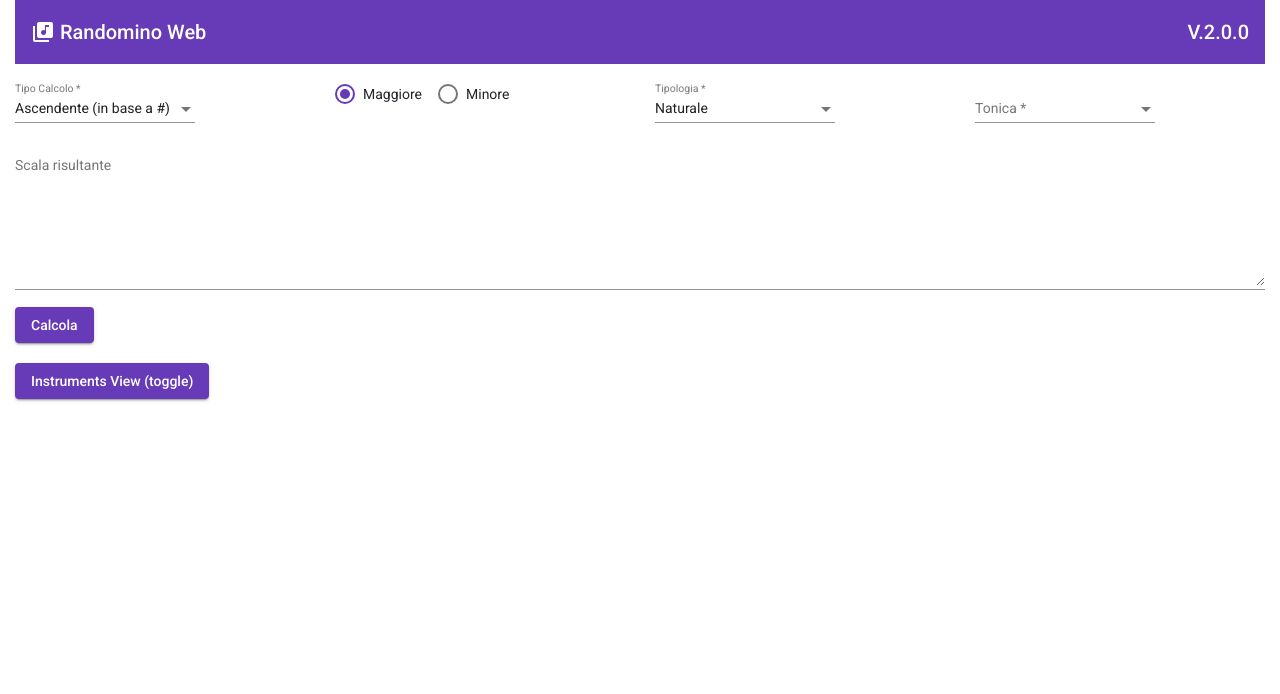
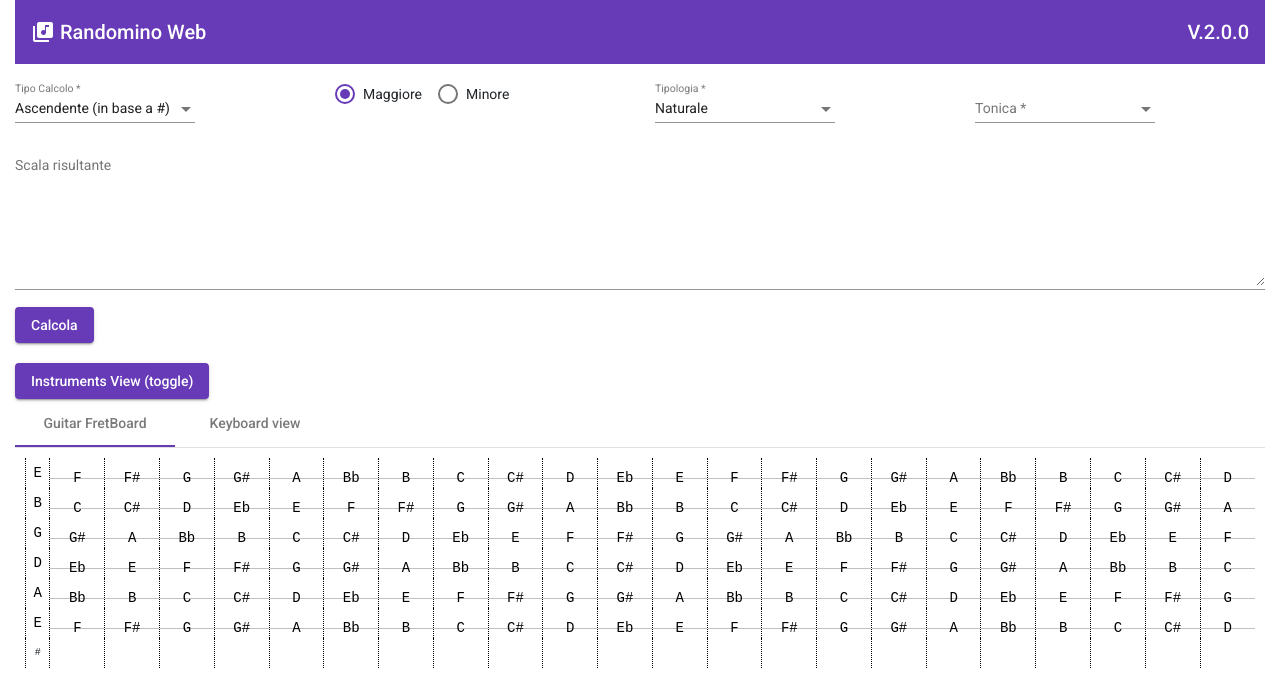
Before and after one commit to pietrogabba/RandominoWeb, an Angular app: page / in a window 1280 px wide. Shown: the top 694 px of the page. Built offline with nearby package versions, Linux system fonts and the light colour scheme.

Commit message:
FretBoard migliorata con nomi note

```diff
--- a/src/app/app.component.ts
+++ b/src/app/app.component.ts
@@ -22,7 +22,7 @@ export class AppComponent {
   tonicNotes: Array<string>;
   scaleTypes: SelectOptionModel[];
   calculatedScaleArray: string[];
-  instrumentsView: boolean = false;
+  instrumentsView: boolean = true;
 
   constructor(private tonalityCalcService: TonalityCalculatorService, fb: FormBuilder)
   {
--- a/src/app/diagram-view/guitar-fret-board/guitar-fret-board.component.html
+++ b/src/app/diagram-view/guitar-fret-board/guitar-fret-board.component.html
@@ -1,177 +1,177 @@
 <table class="guitarDiagram">
     <tr>
-        <td><app-open-string #apopennote note="E"></app-open-string></td>
+        <td class="nut"><app-open-string #apopennote note="E"></app-open-string></td>
         <td><app-guitar-fret #apfret fretNote="F"></app-guitar-fret></td>
-        <td><app-guitar-fret #apfret fretNote="F#;Gb"></app-guitar-fret></td>
+        <td><app-guitar-fret #apfret fretNote="F#;Gb" fretNoteView="F#"></app-guitar-fret></td>
         <td><app-guitar-fret #apfret fretNote="G"></app-guitar-fret></td>
-        <td><app-guitar-fret #apfret fretNote="G#;Ab"></app-guitar-fret></td>
+        <td><app-guitar-fret #apfret fretNote="G#;Ab" fretNoteView="G#"></app-guitar-fret></td>
         <td><app-guitar-fret #apfret fretNote="A"></app-guitar-fret></td>
-        <td><app-guitar-fret #apfret fretNote="Bb;A#"></app-guitar-fret></td>
+        <td><app-guitar-fret #apfret fretNote="Bb;A#" fretNoteView="Bb"></app-guitar-fret></td>
         <td><app-guitar-fret #apfret fretNote="B"></app-guitar-fret></td>
         <td><app-guitar-fret #apfret fretNote="C"></app-guitar-fret></td>
-        <td><app-guitar-fret #apfret fretNote="C#;Db"></app-guitar-fret></td>
+        <td><app-guitar-fret #apfret fretNote="C#;Db" fretNoteView="C#"></app-guitar-fret></td>
         <td><app-guitar-fret #apfret fretNote="D"></app-guitar-fret></td>
-        <td><app-guitar-fret #apfret fretNote="Eb;D#"></app-guitar-fret></td>
+        <td><app-guitar-fret #apfret fretNote="Eb;D#" fretNoteView="Eb"></app-guitar-fret></td>
         <td><app-guitar-fret #apfret fretNote="E"></app-guitar-fret></td>
         <td><app-guitar-fret #apfret fretNote="F"></app-guitar-fret></td>
-        <td><app-guitar-fret #apfret fretNote="F#;Gb"></app-guitar-fret></td>
+        <td><app-guitar-fret #apfret fretNote="F#;Gb" fretNoteView="F#"></app-guitar-fret></td>
         <td><app-guitar-fret #apfret fretNote="G"></app-guitar-fret></td>
-        <td><app-guitar-fret #apfret fretNote="G#;Ab"></app-guitar-fret></td>
+        <td><app-guitar-fret #apfret fretNote="G#;Ab" fretNoteView="G#"></app-guitar-fret></td>
         <td><app-guitar-fret #apfret fretNote="A"></app-guitar-fret></td>
-        <td><app-guitar-fret #apfret fretNote="Bb;A#"></app-guitar-fret></td>
+        <td><app-guitar-fret #apfret fretNote="Bb;A#" fretNoteView="Bb"></app-guitar-fret></td>
         <td><app-guitar-fret #apfret fretNote="B"></app-guitar-fret></td>
         <td><app-guitar-fret #apfret fretNote="C"></app-guitar-fret></td>
-        <td><app-guitar-fret #apfret fretNote="C#;Db"></app-guitar-fret></td>
+        <td><app-guitar-fret #apfret fretNote="C#;Db" fretNoteView="C#"></app-guitar-fret></td>
         <td><app-guitar-fret #apfret fretNote="D"></app-guitar-fret></td>
     </tr>
     <tr>
-        <td><app-open-string #apopennote note="B"></app-open-string></td>
+        <td class="nut"><app-open-string #apopennote note="B"></app-open-string></td>
         <td><app-guitar-fret #apfret fretNote="C"></app-guitar-fret></td>
-        <td><app-guitar-fret #apfret fretNote="C#;Db"></app-guitar-fret></td>
+        <td><app-guitar-fret #apfret fretNote="C#;Db" fretNoteView="C#"></app-guitar-fret></td>
         <td><app-guitar-fret #apfret fretNote="D"></app-guitar-fret></td>
-        <td><app-guitar-fret #apfret fretNote="Eb;D#"></app-guitar-fret></td>
+        <td><app-guitar-fret #apfret fretNote="Eb;D#" fretNoteView="Eb"></app-guitar-fret></td>
         <td><app-guitar-fret #apfret fretNote="E"></app-guitar-fret></td>
         <td><app-guitar-fret #apfret fretNote="F"></app-guitar-fret></td>
-        <td><app-guitar-fret #apfret fretNote="F#;Gb"></app-guitar-fret></td>
+        <td><app-guitar-fret #apfret fretNote="F#;Gb" fretNoteView="F#"></app-guitar-fret></td>
         <td><app-guitar-fret #apfret fretNote="G"></app-guitar-fret></td>
-        <td><app-guitar-fret #apfret fretNote="G#;Ab"></app-guitar-fret></td>
+        <td><app-guitar-fret #apfret fretNote="G#;Ab" fretNoteView="G#"></app-guitar-fret></td>
         <td><app-guitar-fret #apfret fretNote="A"></app-guitar-fret></td>
-        <td><app-guitar-fret #apfret fretNote="Bb;A#"></app-guitar-fret></td>
+        <td><app-guitar-fret #apfret fretNote="Bb;A#" fretNoteView="Bb"></app-guitar-fret></td>
         <td><app-guitar-fret #apfret fretNote="B"></app-guitar-fret></td>
         <td><app-guitar-fret #apfret fretNote="C"></app-guitar-fret></td>
-        <td><app-guitar-fret #apfret fretNote="C#;Db"></app-guitar-fret></td>
+        <td><app-guitar-fret #apfret fretNote="C#;Db" fretNoteView="C#"></app-guitar-fret></td>
         <td><app-guitar-fret #apfret fretNote="D"></app-guitar-fret></td>
-        <td><app-guitar-fret #apfret fretNote="Eb;D#"></app-guitar-fret></td>
+        <td><app-guitar-fret #apfret fretNote="Eb;D#" fretNoteView="Eb"></app-guitar-fret></td>
         <td><app-guitar-fret #apfret fretNote="E"></app-guitar-fret></td>
         <td><app-guitar-fret #apfret fretNote="F"></app-guitar-fret></td>
-        <td><app-guitar-fret #apfret fretNote="F#;Gb"></app-guitar-fret></td>
+        <td><app-guitar-fret #apfret fretNote="F#;Gb" fretNoteView="F#"></app-guitar-fret></td>
         <td><app-guitar-fret #apfret fretNote="G"></app-guitar-fret></td>
-        <td><app-guitar-fret #apfret fretNote="G#;Ab"></app-guitar-fret></td>
+        <td><app-guitar-fret #apfret fretNote="G#;Ab" fretNoteView="G#"></app-guitar-fret></td>
         <td><app-guitar-fret #apfret fretNote="A"></app-guitar-fret></td>
     </tr>
     <tr>
-        <td><app-open-string #apopennote note="G"></app-open-string></td>
-        <td><app-guitar-fret #apfret fretNote="G#;Ab"></app-guitar-fret></td>
+        <td class="nut"><app-open-string #apopennote note="G"></app-open-string></td>
+        <td><app-guitar-fret #apfret fretNote="G#;Ab" fretNoteView="G#"></app-guitar-fret></td>
         <td><app-guitar-fret #apfret fretNote="A"></app-guitar-fret></td>
-        <td><app-guitar-fret #apfret fretNote="Bb;A#"></app-guitar-fret></td>
+        <td><app-guitar-fret #apfret fretNote="Bb;A#" fretNoteView="Bb"></app-guitar-fret></td>
         <td><app-guitar-fret #apfret fretNote="B"></app-guitar-fret></td>
         <td><app-guitar-fret #apfret fretNote="C"></app-guitar-fret></td>
-        <td><app-guitar-fret #apfret fretNote="C#;Db"></app-guitar-fret></td>
+        <td><app-guitar-fret #apfret fretNote="C#;Db" fretNoteView="C#"></app-guitar-fret></td>
         <td><app-guitar-fret #apfret fretNote="D"></app-guitar-fret></td>
-        <td><app-guitar-fret #apfret fretNote="Eb;D#"></app-guitar-fret></td>
+        <td><app-guitar-fret #apfret fretNote="Eb;D#" fretNoteView="Eb"></app-guitar-fret></td>
         <td><app-guitar-fret #apfret fretNote="E"></app-guitar-fret></td>
         <td><app-guitar-fret #apfret fretNote="F"></app-guitar-fret></td>
-        <td><app-guitar-fret #apfret fretNote="F#;Gb"></app-guitar-fret></td>
+        <td><app-guitar-fret #apfret fretNote="F#;Gb" fretNoteView="F#"></app-guitar-fret></td>
         <td><app-guitar-fret #apfret fretNote="G"></app-guitar-fret></td>
-        <td><app-guitar-fret #apfret fretNote="G#;Ab"></app-guitar-fret></td>
+        <td><app-guitar-fret #apfret fretNote="G#;Ab" fretNoteView="G#"></app-guitar-fret></td>
         <td><app-guitar-fret #apfret fretNote="A"></app-guitar-fret></td>
-        <td><app-guitar-fret #apfret fretNote="Bb;A#"></app-guitar-fret></td>
+        <td><app-guitar-fret #apfret fretNote="Bb;A#" fretNoteView="Bb"></app-guitar-fret></td>
         <td><app-guitar-fret #apfret fretNote="B"></app-guitar-fret></td>
         <td><app-guitar-fret #apfret fretNote="C"></app-guitar-fret></td>
-        <td><app-guitar-fret #apfret fretNote="C#;Db"></app-guitar-fret></td>
+        <td><app-guitar-fret #apfret fretNote="C#;Db" fretNoteView="C#"></app-guitar-fret></td>
         <td><app-guitar-fret #apfret fretNote="D"></app-guitar-fret></td>
-        <td><app-guitar-fret #apfret fretNote="Eb;D#"></app-guitar-fret></td>
+        <td><app-guitar-fret #apfret fretNote="Eb;D#" fretNoteView="Eb"></app-guitar-fret></td>
         <td><app-guitar-fret #apfret fretNote="E"></app-guitar-fret></td>
         <td><app-guitar-fret #apfret fretNote="F"></app-guitar-fret></td>
     </tr>
     <tr>
-        <td><app-open-string #apopennote note="D"></app-open-string></td>
-        <td><app-guitar-fret #apfret fretNote="Eb;D#"></app-guitar-fret></td>
+        <td class="nut"><app-open-string #apopennote note="D"></app-open-string></td>
+        <td><app-guitar-fret #apfret fretNote="Eb;D#" fretNoteView="Eb"></app-guitar-fret></td>
         <td><app-guitar-fret #apfret fretNote="E"></app-guitar-fret></td>
         <td><app-guitar-fret #apfret fretNote="F"></app-guitar-fret></td>
-        <td><app-guitar-fret #apfret fretNote="F#;Gb"></app-guitar-fret></td>
+        <td><app-guitar-fret #apfret fretNote="F#;Gb" fretNoteView="F#"></app-guitar-fret></td>
         <td><app-guitar-fret #apfret fretNote="G"></app-guitar-fret></td>
-        <td><app-guitar-fret #apfret fretNote="G#;Ab"></app-guitar-fret></td>
+        <td><app-guitar-fret #apfret fretNote="G#;Ab" fretNoteView="G#"></app-guitar-fret></td>
         <td><app-guitar-fret #apfret fretNote="A"></app-guitar-fret></td>
-        <td><app-guitar-fret #apfret fretNote="Bb;A#"></app-guitar-fret></td>
+        <td><app-guitar-fret #apfret fretNote="Bb;A#" fretNoteView="Bb"></app-guitar-fret></td>
         <td><app-guitar-fret #apfret fretNote="B"></app-guitar-fret></td>
         <td><app-guitar-fret #apfret fretNote="C"></app-guitar-fret></td>
-        <td><app-guitar-fret #apfret fretNote="C#;Db"></app-guitar-fret></td>
+        <td><app-guitar-fret #apfret fretNote="C#;Db" fretNoteView="C#"></app-guitar-fret></td>
         <td><app-guitar-fret #apfret fretNote="D"></app-guitar-fret></td>
-        <td><app-guitar-fret #apfret fretNote="Eb;D#"></app-guitar-fret></td>
+        <td><app-guitar-fret #apfret fretNote="Eb;D#" fretNoteView="Eb"></app-guitar-fret></td>
         <td><app-guitar-fret #apfret fretNote="E"></app-guitar-fret></td>
         <td><app-guitar-fret #apfret fretNote="F"></app-guitar-fret></td>
-        <td><app-guitar-fret #apfret fretNote="F#;Gb"></app-guitar-fret></td>
+        <td><app-guitar-fret #apfret fretNote="F#;Gb" fretNoteView="F#"></app-guitar-fret></td>
         <td><app-guitar-fret #apfret fretNote="G"></app-guitar-fret></td>
-        <td><app-guitar-fret #apfret fretNote="G#;Ab"></app-guitar-fret></td>
+        <td><app-guitar-fret #apfret fretNote="G#;Ab" fretNoteView="G#"></app-guitar-fret></td>
         <td><app-guitar-fret #apfret fretNote="A"></app-guitar-fret></td>
-        <td><app-guitar-fret #apfret fretNote="Bb;A#"></app-guitar-fret></td>
+        <td><app-guitar-fret #apfret fretNote="Bb;A#" fretNoteView="Bb"></app-guitar-fret></td>
         <td><app-guitar-fret #apfret fretNote="B"></app-guitar-fret></td>
         <td><app-guitar-fret #apfret fretNote="C"></app-guitar-fret></td>
     </tr>
     <tr>
-        <td><app-open-string #apopennote note="A"></app-open-string></td>
-        <td><app-guitar-fret #apfret fretNote="Bb;A#"></app-guitar-fret></td>
+        <td class="nut"><app-open-string #apopennote note="A"></app-open-string></td>
+        <td><app-guitar-fret #apfret fretNote="Bb;A#" fretNoteView="Bb"></app-guitar-fret></td>
         <td><app-guitar-fret #apfret fretNote="B"></app-guitar-fret></td>
         <td><app-guitar-fret #apfret fretNote="C"></app-guitar-fret></td>
-        <td><app-guitar-fret #apfret fretNote="C#;Db"></app-guitar-fret></td>
+        <td><app-guitar-fret #apfret fretNote="C#;Db" fretNoteView="C#"></app-guitar-fret></td>
         <td><app-guitar-fret #apfret fretNote="D"></app-guitar-fret></td>
-        <td><app-guitar-fret #apfret fretNote="Eb;D#"></app-guitar-fret></td>
+        <td><app-guitar-fret #apfret fretNote="Eb;D#" fretNoteView="Eb"></app-guitar-fret></td>
         <td><app-guitar-fret #apfret fretNote="E"></app-guitar-fret></td>
         <td><app-guitar-fret #apfret fretNote="F"></app-guitar-fret></td>
-        <td><app-guitar-fret #apfret fretNote="F#;Gb"></app-guitar-fret></td>
+        <td><app-guitar-fret #apfret fretNote="F#;Gb" fretNoteView="F#"></app-guitar-fret></td>
         <td><app-guitar-fret #apfret fretNote="G"></app-guitar-fret></td>
-        <td><app-guitar-fret #apfret fretNote="G#;Ab"></app-guitar-fret></td>
+        <td><app-guitar-fret #apfret fretNote="G#;Ab" fretNoteView="G#"></app-guitar-fret></td>
         <td><app-guitar-fret #apfret fretNote="A"></app-guitar-fret></td>
-        <td><app-guitar-fret #apfret fretNote="Bb;A#"></app-guitar-fret></td>
+        <td><app-guitar-fret #apfret fretNote="Bb;A#" fretNoteView="Bb"></app-guitar-fret></td>
         <td><app-guitar-fret #apfret fretNote="B"></app-guitar-fret></td>
         <td><app-guitar-fret #apfret fretNote="C"></app-guitar-fret></td>
-        <td><app-guitar-fret #apfret fretNote="C#;Db"></app-guitar-fret></td>
+        <td><app-guitar-fret #apfret fretNote="C#;Db" fretNoteView="C#"></app-guitar-fret></td>
         <td><app-guitar-fret #apfret fretNote="D"></app-guitar-fret></td>
-        <td><app-guitar-fret #apfret fretNote="Eb;D#"></app-guitar-fret></td>
+        <td><app-guitar-fret #apfret fretNote="Eb;D#" fretNoteView="Eb"></app-guitar-fret></td>
         <td><app-guitar-fret #apfret fretNote="E"></app-guitar-fret></td>
         <td><app-guitar-fret #apfret fretNote="F"></app-guitar-fret></td>
-        <td><app-guitar-fret #apfret fretNote="F#;Gb"></app-guitar-fret></td>
+        <td><app-guitar-fret #apfret fretNote="F#;Gb" fretNoteView="F#"></app-guitar-fret></td>
         <td><app-guitar-fret #apfret fretNote="G"></app-guitar-fret></td>
     </tr>
     <tr>
-        <td><app-open-string #apopennote note="E"></app-open-string></td>
+        <td class="nut"><app-open-string #apopennote note="E"></app-open-string></td>
         <td><app-guitar-fret #apfret fretNote="F"></app-guitar-fret></td>
-        <td><app-guitar-fret #apfret fretNote="F#;Gb"></app-guitar-fret></td>
+        <td><app-guitar-fret #apfret fretNote="F#;Gb" fretNoteView="F#"></app-guitar-fret></td>
         <td><app-guitar-fret #apfret fretNote="G"></app-guitar-fret></td>
-        <td><app-guitar-fret #apfret fretNote="G#;Ab"></app-guitar-fret></td>
+        <td><app-guitar-fret #apfret fretNote="G#;Ab" fretNoteView="G#"></app-guitar-fret></td>
         <td><app-guitar-fret #apfret fretNote="A"></app-guitar-fret></td>
-        <td><app-guitar-fret #apfret fretNote="Bb;A#"></app-guitar-fret></td>
+        <td><app-guitar-fret #apfret fretNote="Bb;A#" fretNoteView="Bb"></app-guitar-fret></td>
         <td><app-guitar-fret #apfret fretNote="B"></app-guitar-fret></td>
         <td><app-guitar-fret #apfret fretNote="C"></app-guitar-fret></td>
-        <td><app-guitar-fret #apfret fretNote="C#;Db"></app-guitar-fret></td>
+        <td><app-guitar-fret #apfret fretNote="C#;Db" fretNoteView="C#"></app-guitar-fret></td>
         <td><app-guitar-fret #apfret fretNote="D"></app-guitar-fret></td>
-        <td><app-guitar-fret #apfret fretNote="Eb;D#"></app-guitar-fret></td>
+        <td><app-guitar-fret #apfret fretNote="Eb;D#" fretNoteView="Eb"></app-guitar-fret></td>
         <td><app-guitar-fret #apfret fretNote="E"></app-guitar-fret></td>
         <td><app-guitar-fret #apfret fretNote="F"></app-guitar-fret></td>
-        <td><app-guitar-fret #apfret fretNote="F#;Gb"></app-guitar-fret></td>
+        <td><app-guitar-fret #apfret fretNote="F#;Gb" fretNoteView="F#"></app-guitar-fret></td>
         <td><app-guitar-fret #apfret fretNote="G"></app-guitar-fret></td>
-        <td><app-guitar-fret #apfret fretNote="G#;Ab"></app-guitar-fret></td>
+        <td><app-guitar-fret #apfret fretNote="G#;Ab" fretNoteView="G#"></app-guitar-fret></td>
         <td><app-guitar-fret #apfret fretNote="A"></app-guitar-fret></td>
-        <td><app-guitar-fret #apfret fretNote="Bb;A#"></app-guitar-fret></td>
+        <td><app-guitar-fret #apfret fretNote="Bb;A#" fretNoteView="Bb"></app-guitar-fret></td>
         <td><app-guitar-fret #apfret fretNote="B"></app-guitar-fret></td>
         <td><app-guitar-fret #apfret fretNote="C"></app-guitar-fret></td>
-        <td><app-guitar-fret #apfret fretNote="C#;Db"></app-guitar-fret></td>
+        <td><app-guitar-fret #apfret fretNote="C#;Db" fretNoteView="C#"></app-guitar-fret></td>
         <td><app-guitar-fret #apfret fretNote="D"></app-guitar-fret></td>
     </tr>
     <tr class="fretNumberRow">
-        <td>#</td>
-        <td>F</td>
+        <td class="nut">#</td>
         <td>&nbsp;</td>
-        <td>G</td>
         <td>&nbsp;</td>
-        <td>A</td>
         <td>&nbsp;</td>
-        <td>B</td>
-        <td>C</td>
         <td>&nbsp;</td>
-        <td>D</td>
         <td>&nbsp;</td>
-        <td>E</td>
-        <td>F</td>
         <td>&nbsp;</td>
-        <td>G</td>
         <td>&nbsp;</td>
-        <td>A</td>
         <td>&nbsp;</td>
-        <td>B</td>
-        <td>C</td>
         <td>&nbsp;</td>
-        <td>D</td>
+        <td>&nbsp;</td>
+        <td>&nbsp;</td>
+        <td>&nbsp;</td>
+        <td>&nbsp;</td>
+        <td>&nbsp;</td>
+        <td>&nbsp;</td>
+        <td>&nbsp;</td>
+        <td>&nbsp;</td>
+        <td>&nbsp;</td>
+        <td>&nbsp;</td>
+        <td>&nbsp;</td>
+        <td>&nbsp;</td>
+        <td>&nbsp;</td>
     </tr>
 </table>
--- a/src/app/diagram-view/guitar-fret-board/guitar-fret-board.component.scss
+++ b/src/app/diagram-view/guitar-fret-board/guitar-fret-board.component.scss
@@ -11,9 +11,14 @@
     border-left-color: black;
     font-family: 'Courier New', Courier, monospace;
     height: 30px;
+    width: 30px;
     vertical-align: middle;
     text-align: center;
     padding: 0px;
+}
+
+.guitarDiagram td.nut {
+    width: 10px;
 }
 
 .fretNumberRow{
--- a/src/app/diagram-view/guitar-fret/guitar-fret.component.html
+++ b/src/app/diagram-view/guitar-fret/guitar-fret.component.html
@@ -1 +1 @@
-<i class="string"></i><span class="fret"><span [ngClass]="(active === true)?'fretNotePressed':'fretNote'"><mat-icon class="polpastrello-{{polptype}}">{{fretPressedIcon}}</mat-icon></span></span>
+<i class="string"></i><span class="fret"></span><span [ngClass]="(active === true)?'circled-' + color:'fretnote-inactive'">{{(fretNoteView)?fretNoteView:fretNote}}</span>
--- a/src/app/diagram-view/guitar-fret/guitar-fret.component.scss
+++ b/src/app/diagram-view/guitar-fret/guitar-fret.component.scss
@@ -1,25 +1,47 @@
-.fretNote{
-    color: black;
+.circled-red {
+    border-radius: 50%;
+    width: 10px;
+    height: 10px;
+    padding: 2px;
+
+    background: red;
+    border: 1px solid red;
+    color: white;
+    text-align: center;
+    z-index: 1;
+    top:15%;
+    position: relative;
 }
 
-.fretNotePressed{
+.circled-blue {
+    border-radius: 50%;
+    width: 10px;
+    height: 10px;
+    padding: 2px;
+
+    background: blue;
+    border: 1px solid blue;
+    color: white;
+    text-align: center;
     z-index: 1;
+    top:15%;
+    position: relative;
 }
 
-.polpastrello-pressed{
-    transform: scale(0.8);
-    color: red;
-}
-
-.polpastrello-tonic{
-    transform: scale(0.8);
-    color: blue;
+.fretnote-inactive {
+    width: 10px;
+    height: 10px;
+    padding: 2px;
+    color:black;
+    z-index: 1;
+    top:15%;
+    position: relative;
 }
 
 .string {
     width: 100%;
     height: 0;
-    border-bottom: 1px solid black;
+    border-bottom: 1px solid #c0c0c0;
     float: left;
     margin: 0;
     z-index: 0;
--- a/src/app/diagram-view/guitar-fret/guitar-fret.component.ts
+++ b/src/app/diagram-view/guitar-fret/guitar-fret.component.ts
@@ -7,30 +7,21 @@ import { Component, Input, OnInit } from '@angular/core';
 })
 export class GuitarFretComponent implements OnInit {
   @Input() fretNote: string;
-  @Input() fretPressedIcon: string;
+  @Input() fretNoteView: string;
   @Input() active: boolean = false;
-
-  polptype: string = 'pressed';
+  color: string = 'red';
 
   constructor() {
-    if(!this.fretPressedIcon)
-      this.fretPressedIcon = '';
+
    }
 
   setActive(isTonic: boolean){
     this.active = true;
-    this.fretPressedIcon = 'play_circle_filled';
-    if(isTonic){
-      this.polptype = 'tonic';
-    }else{
-      this.polptype = 'pressed';
-    }
+    this.color = (isTonic)?'blue':'red';
   }
 
   setInactive(){
     this.active = false;
-    this.fretPressedIcon = '';
-    this.polptype = 'pressed';
   }
 
   ngOnInit(): void {
```
Also changed, not shown: 1 other file (tests, documents, lock files or other folders).
